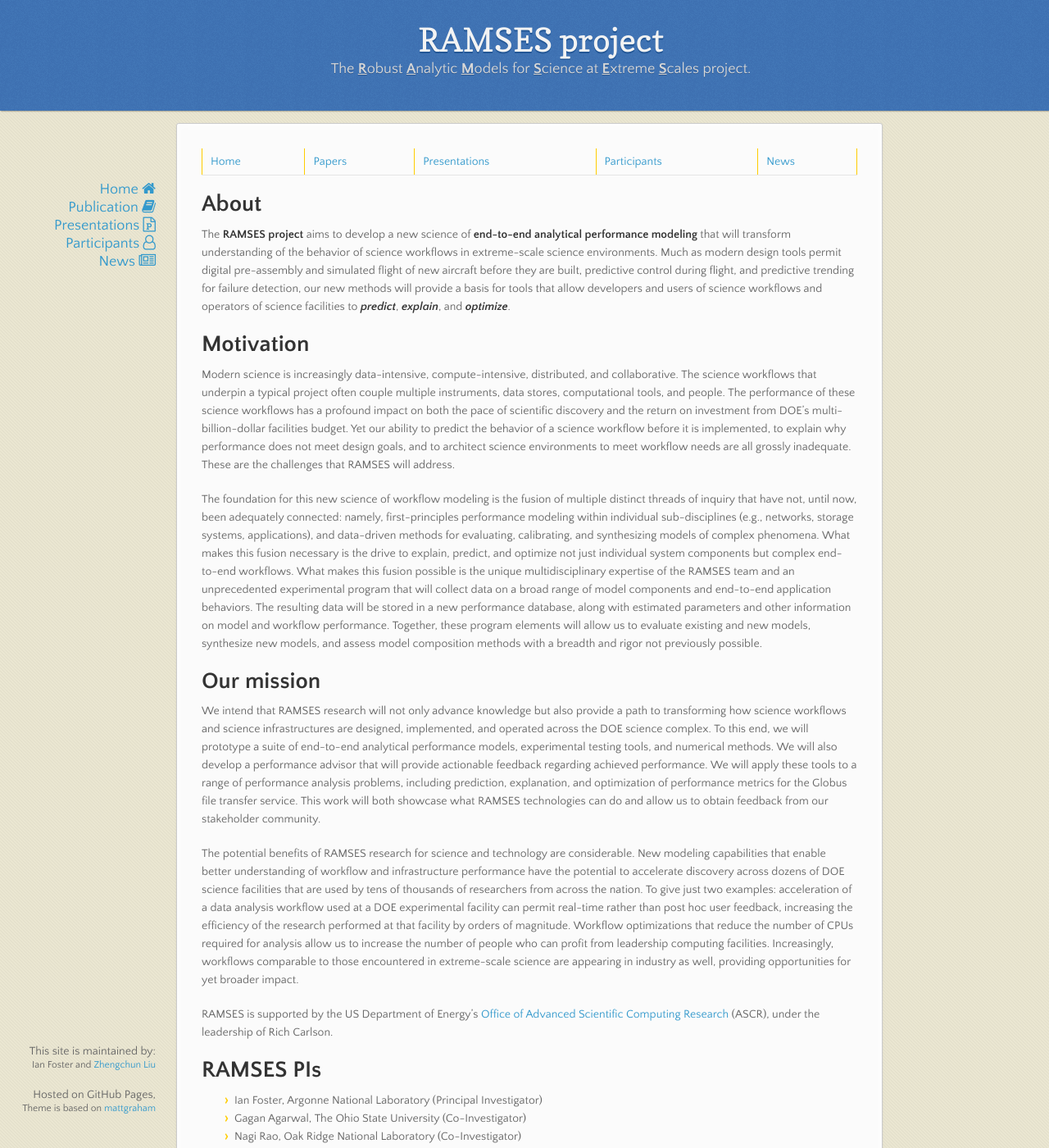
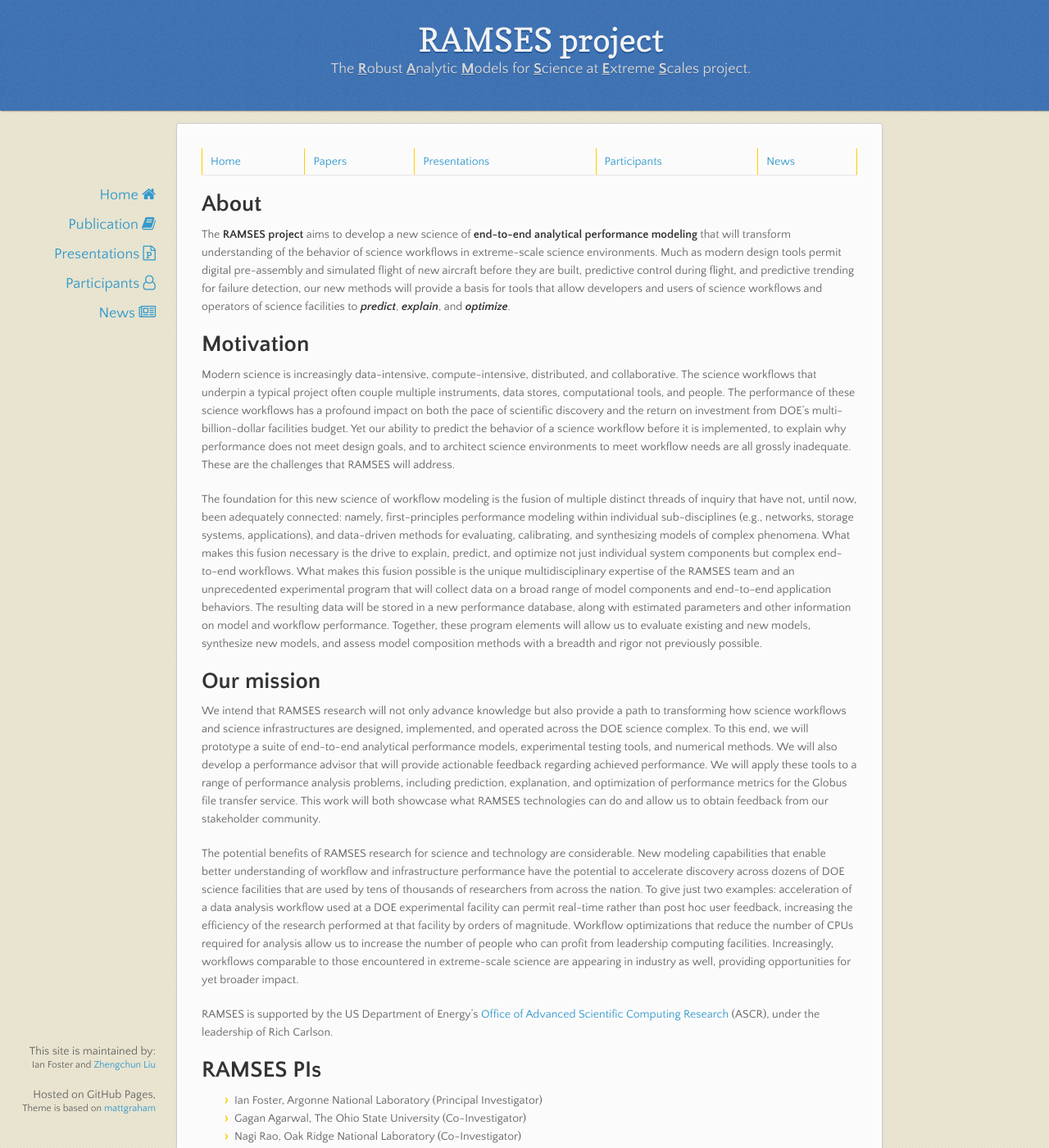
Before and after one commit to ramsesproject/ramses.github.io, a Jekyll site: the page built from index.md, in a window 1280 px wide and 1400 px high. Shown: the whole window at 82% size. Built offline with Jekyll 4.4.1, drawn with Linux system fonts in a browser that asks for light colours; nearby versions of some CDN libraries.

Commit message:
add, delete, polish etc.

```diff
--- a/_layouts/default.html
+++ b/_layouts/default.html
@@ -22,10 +22,10 @@
     <div class="wrapper">
       <nav>
           <a href="index.html" <span>Home <i class="fa fa-home" aria-hidden="true"></i></span></a> <br>
-          <th><a href="papers.html" <span>Publication <i class="fa fa-book" aria-hidden="true"></i></span></a> <br>
-          <th><a href="presentations.html" <span>Presentations <i class="fa fa-file-powerpoint-o" aria-hidden="true"></i> </span></a> <br>
-          <th><a href="participants.html" <span>Participants <i class="fa fa-user-o" aria-hidden="true"></i> </span></a> <br>
-          <th><a href="news.html" <span>News <i class="fa fa-newspaper-o" aria-hidden="true"></i> </span></a> <br>
+          <a href="papers.html" <span>Publication <i class="fa fa-book" aria-hidden="true"></i></span></a> <br>
+          <a href="presentations.html" <span>Presentations <i class="fa fa-file-powerpoint-o" aria-hidden="true"></i> </span></a> <br>
+          <a href="participants.html" <span>Participants <i class="fa fa-user-o" aria-hidden="true"></i> </span></a> <br>
+          <a href="news.html" <span>News <i class="fa fa-newspaper-o" aria-hidden="true"></i> </span></a> <br>
       </nav>
       <section>
         {{ content }}
--- a/_sass/jekyll-theme-leap-day.scss
+++ b/_sass/jekyll-theme-leap-day.scss
@@ -294,6 +294,7 @@
   margin-left:-580px;
   text-align: right;
   font-size:18px;
+  line-height: 200%;
 
   ul {
     list-style: none;
```
